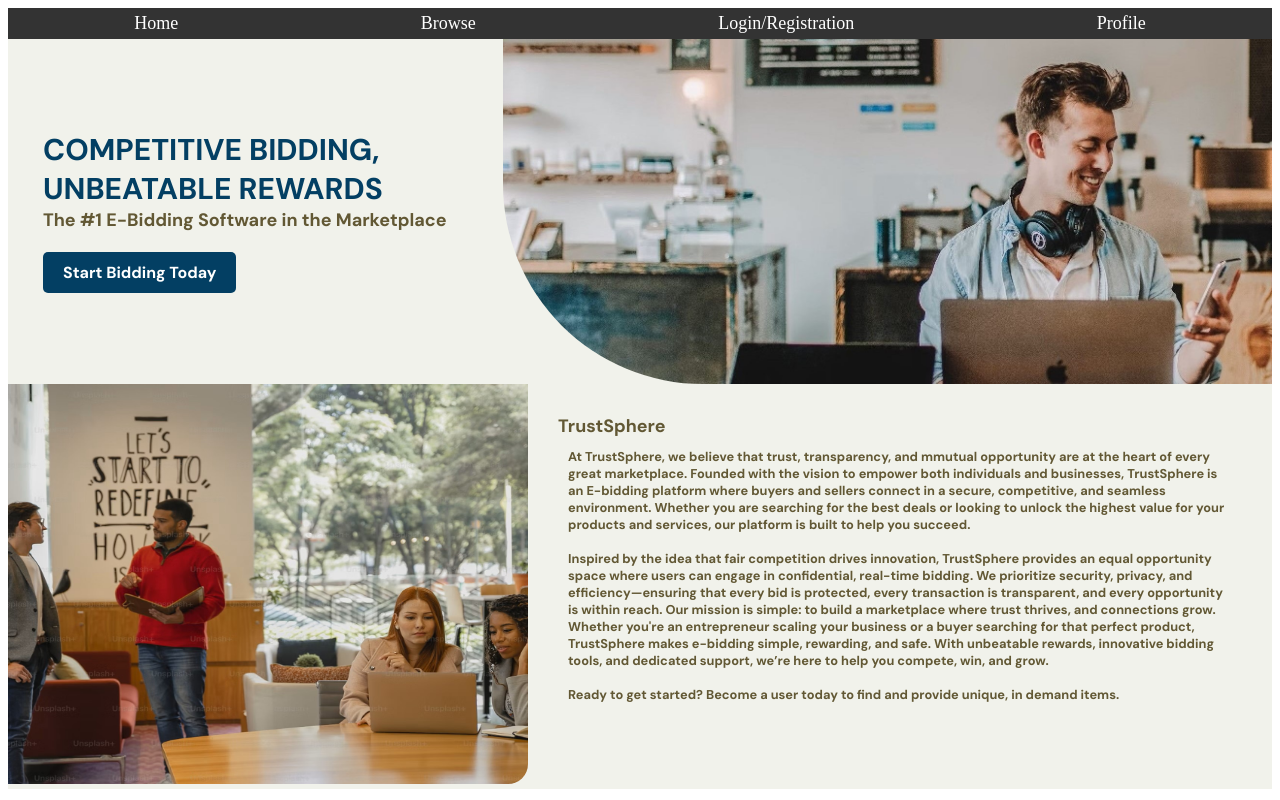
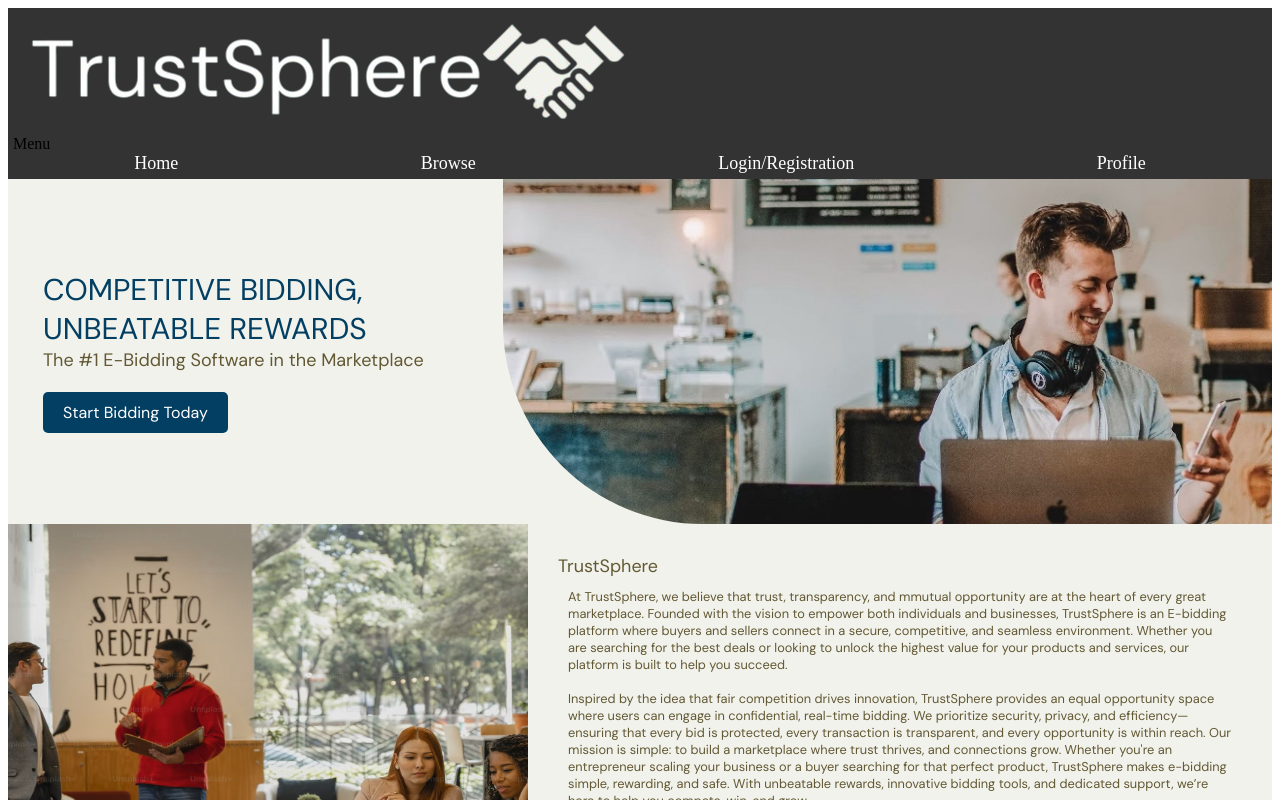
Before and after one commit to aprajita0/E-bidding_322Project, a React (Create React App) app: page / in a window 1280 px wide. Shown: the top 800 px of the page. Built offline with nearby package versions, Linux system fonts and the light colour scheme.

Commit message:
Update App.js

```diff
--- a/src/App.js
+++ b/src/App.js
@@ -4,15 +4,29 @@
 import Home from './frontend/pages/home';
 import U_login from './frontend/pages/user_login';
 import V_registration from './frontend/pages/visitor_registration';
+import trustsphere_logo from './frontend/assets/logo.png';
+import '@fontsource/dm-sans';
 
 function App() {
     const [isLoggedIn, setIsLoggedIn] = useState(false);
+    const [menuOpen, setMenuOpen] = useState(false);
+
+    const toggleMenu = () => {
+        setMenuOpen(!menuOpen);
+    };
 
     return (
         <Router>
             <div>
                 <nav>
-                    <ul>
+                    <div className="logo">
+                        <img src={trustsphere_logo} alt="Logo" className="logo" />
+                    </div>
+                    <div className={`menu ${menuOpen ? 'open' : ''}`} onClick={toggleMenu}>
+                        {/* You can add an icon here for menu */}
+                        Menu
+                    </div>
+                    <ul className={`menu-list ${menuOpen ? 'open' : ''}`}>
                         <li>
                             <Link to="/">Home</Link>
                         </li>
@@ -31,8 +45,8 @@
                 <Routes>
                     <Route path="/" element={<Home />} />
                     <Route path="/U_login" element={<U_login />} />
-                    <Route path="/browse_listings" element={isLoggedIn ? <div>Browse</div> : <Navigate to="/U_login" />}/>
-                    <Route path="/my_account" element={isLoggedIn ? <div>My Account Page</div> : <Navigate to="/U_login" />}/>
+                    <Route path="/browse_listings" element={isLoggedIn ? <div>Browse</div> : <Navigate to="/U_login" />} />
+                    <Route path="/my_account" element={isLoggedIn ? <div>My Account Page</div> : <Navigate to="/U_login" />} />
                     <Route path="/V_registration" element={<V_registration />} />
                 </Routes>
             </div>
```
